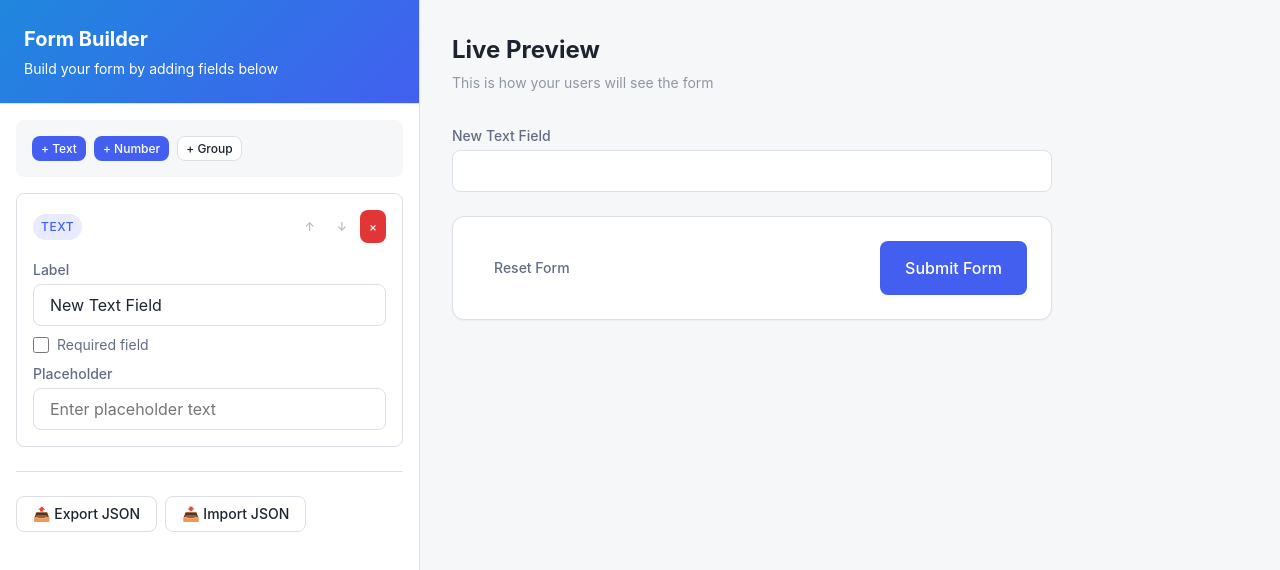
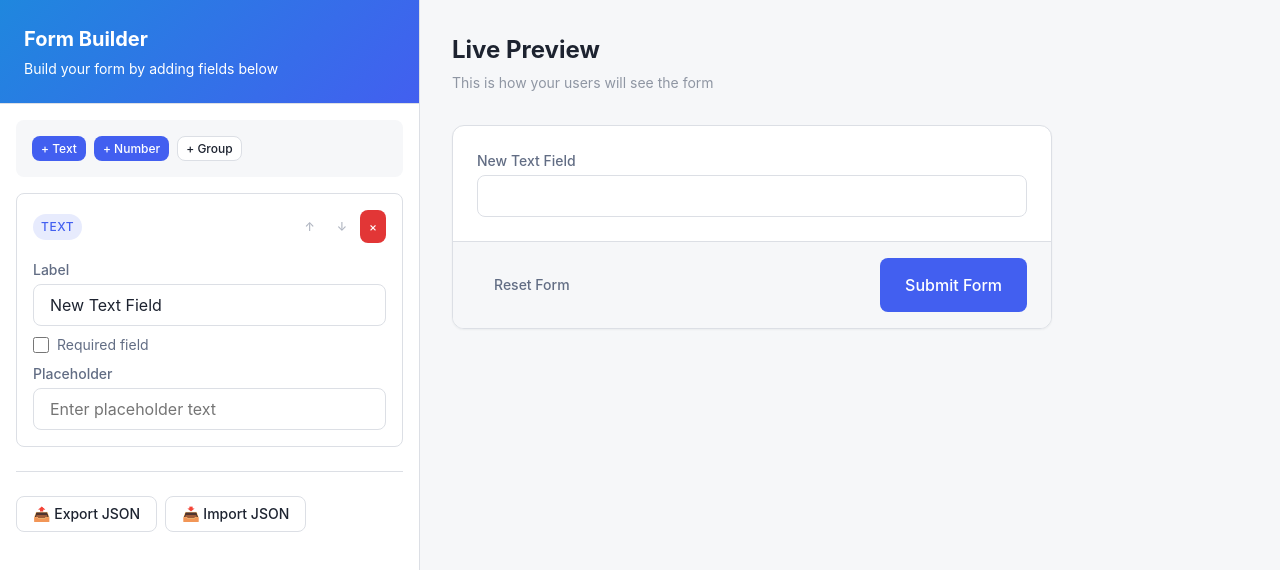
Before and after one commit to AnsurM/Assignment-Snr-FE-Engineer-Syed-Ansur-Mehdi, a React (Vite) app: page / in a window 1280 px wide. Both pictures are taken after a click on the button "+ Text". Shown: the top 570 px of the page. Built offline with nearby package versions, Linux system fonts and the light colour scheme.

Commit message:
UI: fix form preview by wrapping it properly in a card

```diff
--- a/src/components/runtime/LivePreview.tsx
+++ b/src/components/runtime/LivePreview.tsx
@@ -70,16 +70,18 @@ const LivePreview = memo(function LivePreview() {
                 </div>
             ) : (
                 <form onSubmit={handleSubmit} className="preview-form" noValidate>
+                    <div className="card">
                         {/* Form Fields */}
+                        <div className="card-body">
                             <div className="flex flex-col gap-lg">
                                 {schema.fields.map((field) => (
                                     <FieldRenderer key={field.id} field={field} />
                                 ))}
                             </div>
+                        </div>
 
                         {/* Form Actions */}
-                    <div className="card mt-xl">
-                        <div className="card-body bg-gray-50 flex justify-between items-center">
+                        <div className="card-footer flex justify-between items-center bg-gray-50">
                             <button
                                 type="button"
                                 className="btn btn-ghost text-danger"
```
Lines whose indentation alone changed are shown as unchanged.
